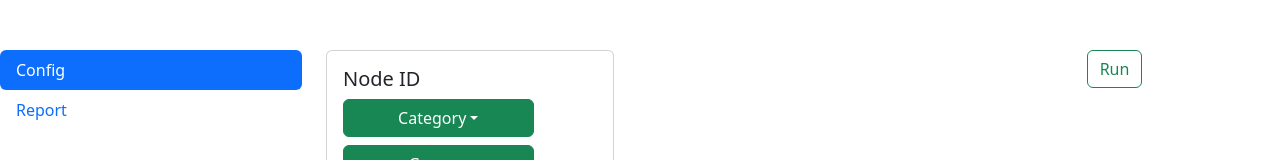
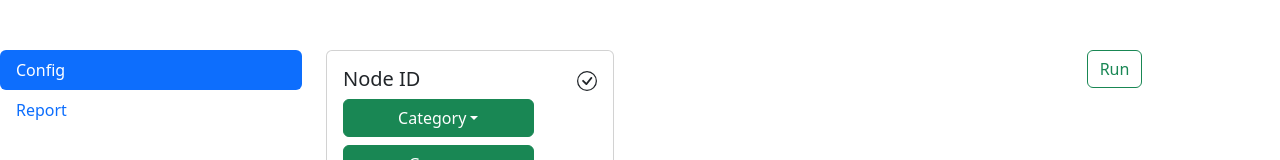
Before and after one commit to haubp/automateeverything, a React (Create React App) app in the folder frontend/: page /portal in a window 1280 px wide. Shown: the top 160 px of the page. Built offline with nearby package versions, Linux system fonts and the light colour scheme; the HTML template or start-up script is replaced by a standard one.

Commit message:
add check icon to node

```diff
--- a/frontend/package.json
+++ b/frontend/package.json
@@ -10,6 +10,7 @@
     "bootstrap": "^5.2.2",
     "react": "^18.2.0",
     "react-bootstrap": "^2.5.0",
+    "react-bootstrap-icons": "^1.9.1",
     "react-dom": "^18.2.0",
     "react-router-dom": "^6.4.1",
     "react-scripts": "^2.1.3",
--- a/frontend/src/component/NodeConfig.js
+++ b/frontend/src/component/NodeConfig.js
@@ -1,6 +1,7 @@
 import React, { useState } from "react";
 import Card from "react-bootstrap/Card";
 import Dropdown from "react-bootstrap/Dropdown";
+import { CheckCircle } from "react-bootstrap-icons";
 
 import "./NodeConfig.css";
 
@@ -18,7 +19,12 @@ export default function () {
       <div className="nodeBoard">
         <Card style={{ width: "18rem" }}>
           <Card.Body>
-            <Card.Title>Node ID</Card.Title>
+            <Card.Title>
+              <div style={{ display: "flex", justifyContent: "space-between" }}>
+                <span>Node ID</span>
+                <CheckCircle style={{ alignSelf: "end" }} />
+              </div>
+            </Card.Title>
             <Dropdown className="mb-2" onSelect={onSelectCategory}>
               <Dropdown.Toggle
                 className="w-75"
```
Also changed, not shown: 1 other file (tests, documents, lock files or other folders).
